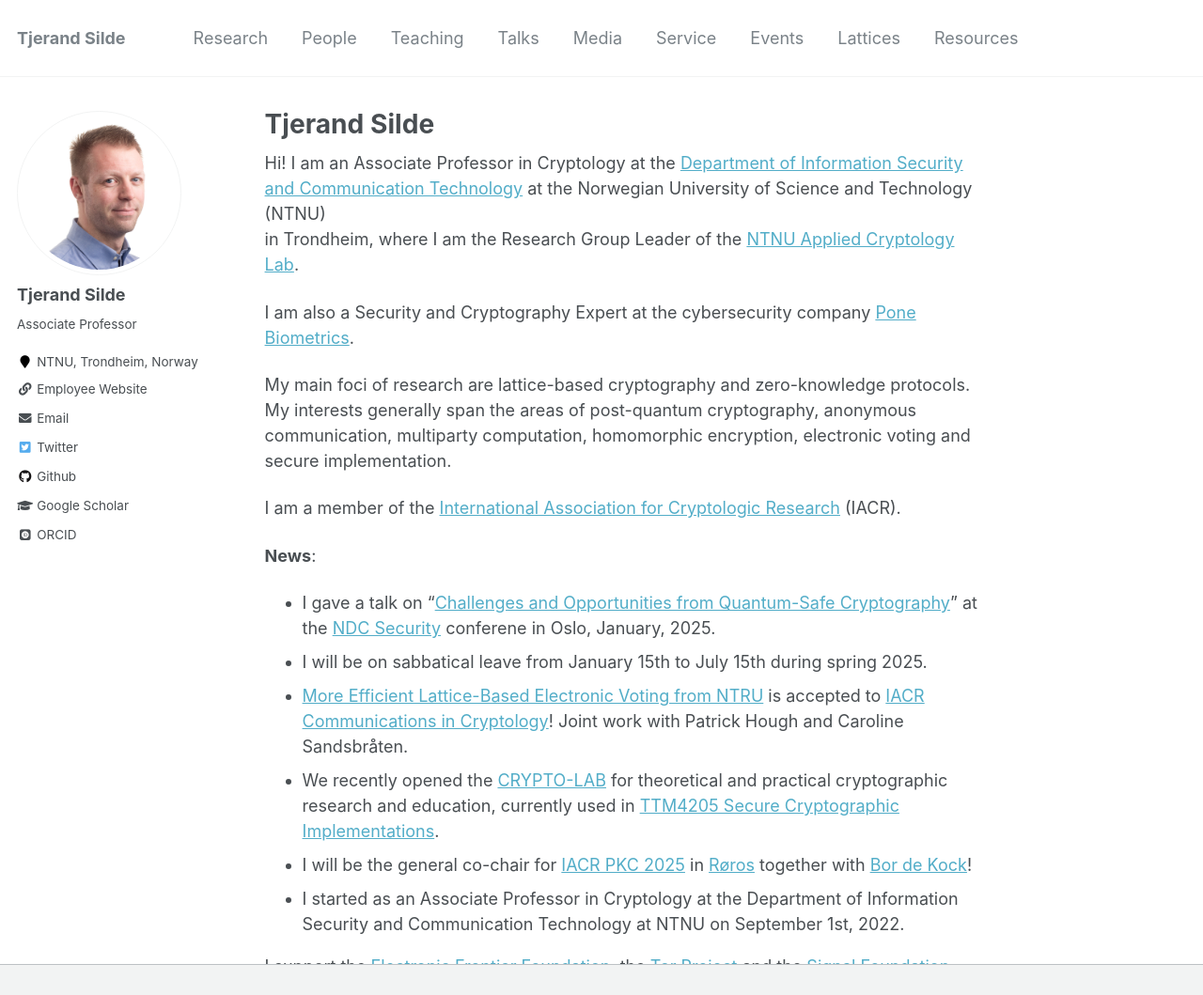
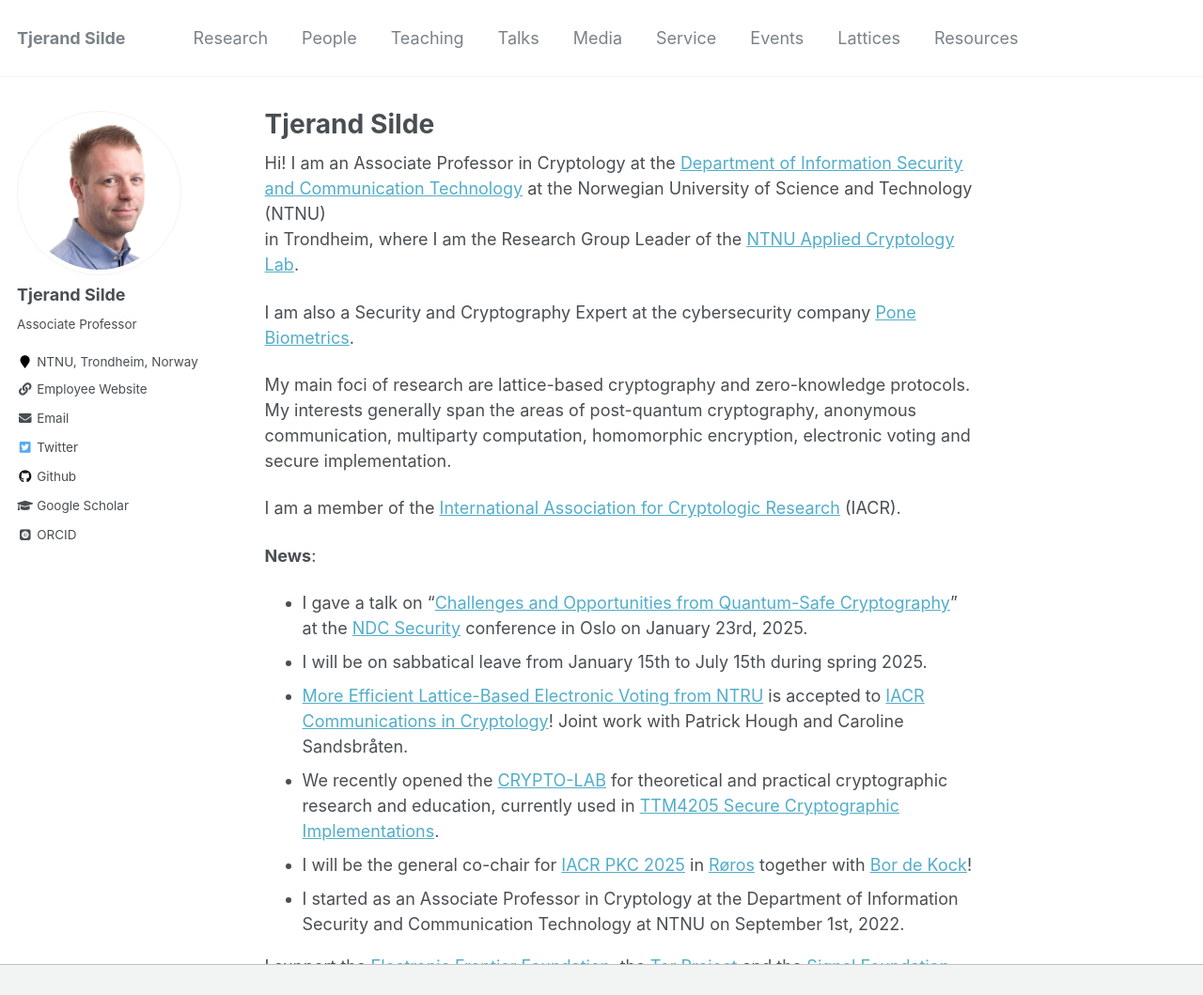
Before and after one commit to tjesi/tjesi.github.io, a Jekyll site: the page built from _pages/about.md, in a window 1280 px wide and 1255 px high, cut to the strip 0-1059 px from the top of the window. Shown: the whole strip at 94% size. Built offline with Jekyll 4.4.1, drawn with Linux system fonts in a browser that asks for light colours; some web fonts are replaced.

Commit message:
Update about.md

```diff
--- a/_pages/about.md
+++ b/_pages/about.md
@@ -19,7 +19,8 @@ I am a member of the [International Association for Cryptologic Research](https:
 
 **News**:
 
-- I gave a talk on  "[Challenges and Opportunities from Quantum-Safe Cryptography](https://tjerandsilde.no/files/PQC.pdf)” at the [NDC Security](https://ndc-security.com/speakers/tjerand-silde) conferene in Oslo, January, 2025.
+- I gave a talk on "[Challenges and Opportunities from Quantum-Safe Cryptography](https://tjerandsilde.no/files/PQC.pdf)”
+ at the [NDC Security](https://ndc-security.com/speakers/tjerand-silde) conference in Oslo on January 23rd, 2025.
 - I will be on sabbatical leave from January 15th to July 15th during spring 2025.
 - [More Efficient Lattice-Based Electronic Voting from NTRU](https://eprint.iacr.org/2023/933) is accepted to [IACR Communications in Cryptology](https://cic.iacr.org)! Joint work with Patrick Hough and Caroline Sandsbråten.
 - We recently opened the [CRYPTO-LAB](cryptolab) for theoretical and practical cryptographic research and education, currently used in [TTM4205 Secure Cryptographic Implementations](http://ttm4205.iik.ntnu.no).
```
